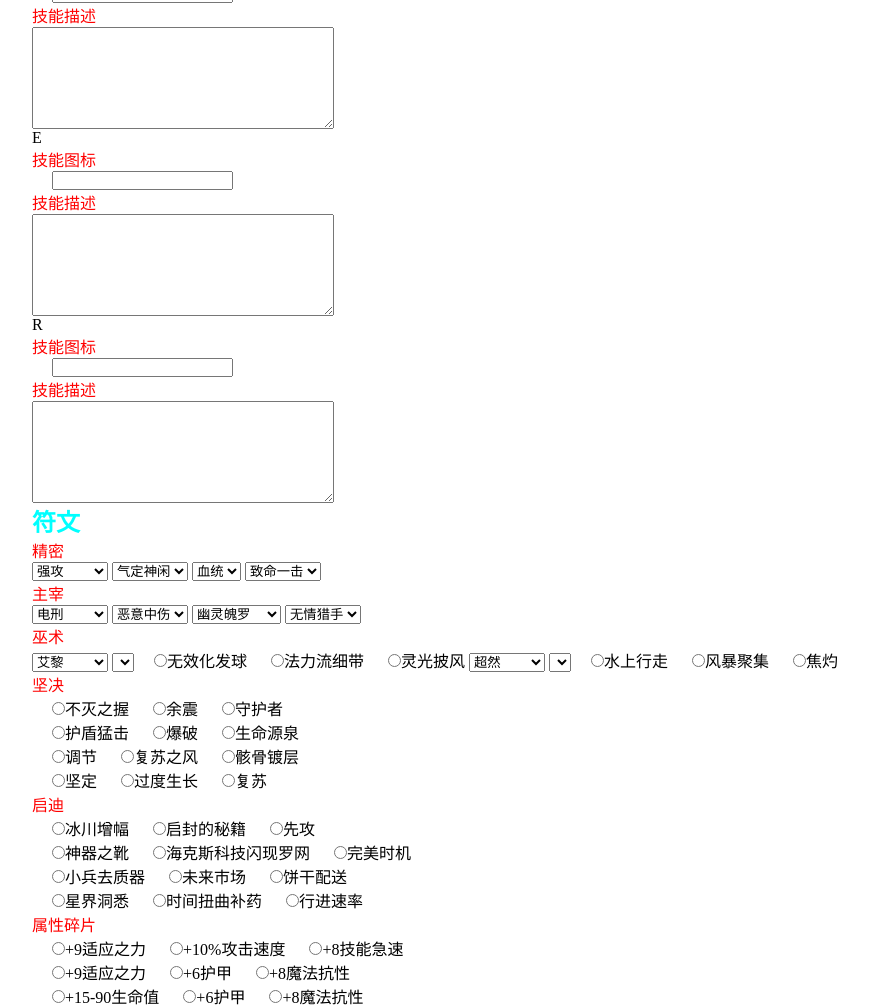
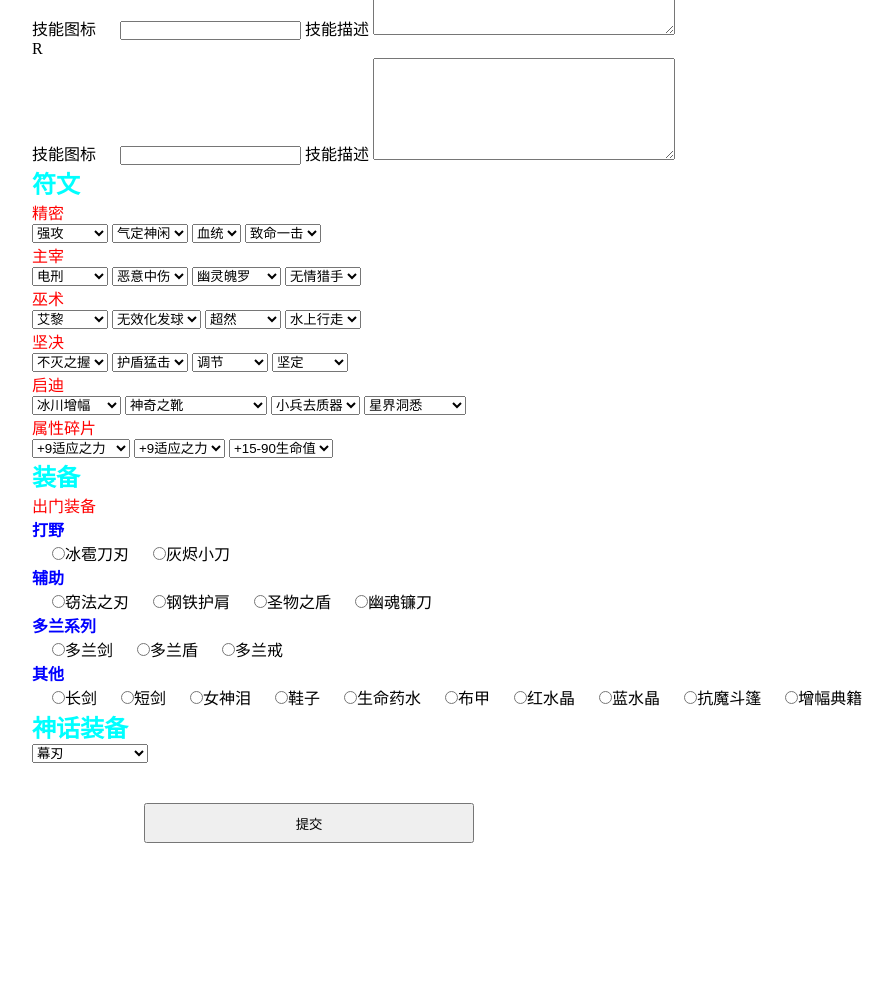
Before and after one commit to Sphinx-l/Sphinx-l.github.io, a plain HTML site: page 表单.html in a window 1280 px wide. Shown: the part 774-1781 px from the top of the page, without its empty margins (368-1261 px from the left). Drawn offline with Linux system fonts and the light colour scheme.

Commit message:
10-23
表单

```diff
--- a/表单.html
+++ b/表单.html
@@ -43,6 +43,9 @@
         width: 100%;
         height: 200px;
       }
+      textarea{
+        display:inline;
+      }
     </style>
   </head>
   <body>
@@ -65,33 +68,35 @@
         <br />
         P
         <br />
-        <p>技能图标</p>
+        技能图标
         <input type="text" />
-        <p>技能描述</p>
+        技能描述
         <textarea name="" id=""></textarea>
+        <br />
         Q
         <br />
-        <p>技能图标</p>
+        技能图标
         <input type="text" />
-        <p>技能描述</p>
+        技能描述
         <textarea name="" id=""></textarea>
-        W
+        <br />W
         <br />
-        <p>技能图标</p>
+        技能图标
         <input type="text" />
-        <p>技能描述</p>
+        技能描述
         <textarea name="" id=""></textarea>
-        E
+        <br />E
         <br />
-        <p>技能图标</p>
+        技能图标
         <input type="text" />
-        <p>技能描述</p>
+        技能描述
         <textarea name="" id=""></textarea>
+        <br />
         R
         <br />
-        <p>技能图标</p>
+        技能图标
         <input type="text" />
-        <p>技能描述</p>
+        技能描述
         <textarea name="" id=""></textarea>
       </li>
       <li>
@@ -148,9 +153,9 @@
           <option value="">相位猛冲</option>
         </select>
         <select>
-          <input type="radio" name="ws1" />无效化发球
-          <input type="radio" name="ws1" />法力流细带
-          <input type="radio" name="ws1" />灵光披风
+          <option value="">无效化发球</option>
+          <option value="">法力流细带</option>
+          <option value="">灵光披风</option>
         </select>
         <select>
           <option>超然</option>
@@ -159,68 +164,80 @@
         </select>
 
         <select>
-          <input type="radio" name="ws3" />水上行走
-          <input type="radio" name="ws3" />风暴聚集
-          <input type="radio" name="ws3" />焦灼
+          <option>水上行走</option>
+            <option>风暴聚集</option>
+              <option>焦灼</option>
         </select>
         <p>坚决</p>
-        <input type="radio" name="jj0" />不灭之握
-        <input type="radio" name="jj0" />余震
-        <input type="radio" name="jj0" />守护者
-        <br />
-        <input type="radio" name="jj1" />护盾猛击
-        <input type="radio" name="jj1" />爆破
-        <input type="radio" name="jj1" />生命源泉
-        <br />
-        <input type="radio" name="jj2" />调节
-        <input type="radio" name="jj2" />复苏之风
-        <input type="radio" name="jj2" />骸骨镀层
-        <br />
-        <input type="radio" name="jj3" />坚定
-        <input type="radio" name="jj3" />过度生长
-        <input type="radio" name="jj3" />复苏
+        <select>
+          <option>不灭之握</option>
+          <option>守护者</option>
+          <option>余震</option>
+        </select>
+        <select>
+          <option>护盾猛击</option>
+          <option>爆破</option>
+          <option>生命源泉</option>
+        </select>
+        <select>
+          <option>调节</option>
+          <option>复苏之风</option>
+          <option>骸骨镀层</option>
+        </select>
+        <select>
+          <option>坚定</option>
+          <option>过度生长</option>
+          <option>复苏</option>
+        </select>
         <p>启迪</p>
-        <input type="radio" name="qd0" />冰川增幅
-        <input type="radio" name="qd0" />启封的秘籍
-        <input type="radio" name="qd0" />先攻
-        <br />
-        <input type="radio" name="qd1" />神器之靴
-        <input type="radio" name="qd1" />海克斯科技闪现罗网
-        <input type="radio" name="qd1" />完美时机
-        <br />
-        <input type="radio" name="qd2" />小兵去质器
-        <input type="radio" name="qd2" />未来市场
-        <input type="radio" name="qd2" />饼干配送
-        <br />
-        <input type="radio" />星界洞悉 <input type="radio" />时间扭曲补药
-        <input type="radio" />行进速率
-        <br />
+        <select>
+          <option>冰川增幅</option>
+          <option>启封的秘籍</option>
+          <option>先攻</option>
+        </select>
+        <select>
+          <option>神奇之靴</option>
+          <option>海克斯科技闪现罗网</option>
+          <option>完美时机</option>
+        </select>
+        <select>
+          <option>小兵去质器</option>
+          <option>未来市场</option>
+          <option>饼干配送</option>
+        </select>
+        <select>
+          <option>星界洞悉</option>
+          <option>时间扭曲补药</option>
+          <option>行进速率</option>
+        </select>
         <p>属性碎片</p>
-        <input type="radio" name="sxsp0" />+9适应之力
-        <input type="radio" name="sxsp0" />+10%攻击速度
-        <input type="radio" name="sxsp0" />+8技能急速
-        <br />
-
-        <input type="radio" name="sxsp1" />+9适应之力
-        <input type="radio" name="sxsp1" />+6护甲
-        <input type="radio" name="sxsp1" />+8魔法抗性
-        <br />
-        <input type="radio" name="sxsp2" />+15-90生命值
-        <input type="radio" name="sxsp2" />+6护甲
-        <input type="radio" name="sxsp2" />+8魔法抗性
-        <br />
+        <select>
+          <option>+9适应之力</option>
+          <option>+10攻击速率</option>
+          <option>+8技能急速</option>
+        </select>
+        <select>
+          <option>+9适应之力</option>
+          <option>+6护甲</option>
+          <option>+8魔法抗性</option>
+        </select>
+        <select>
+          <option>+15-90生命值</option>
+          <option>+6护甲</option>
+          <option>+8魔法抗性</option>
+        </select>
       </li>
       <li>
         <strong>装备</strong>
         <p>出门装备</p>
         <p style="color: blue; font-weight: 700">打野</p>
-        <option>冰雹刀刃</option>
-        灰烬小刀
+        <input type="radio">冰雹刀刃
+        <input type="radio">灰烬小刀
         <p style="color: blue; font-weight: 700">辅助</p>
-        <option>窃法之刃</option>
-        钢铁护肩
-        <option>圣物之盾</option>
-        幽魂镰刀
+        <input type="radio">窃法之刃
+        <input type="radio">钢铁护肩
+        <input type="radio">圣物之盾
+        <input type="radio">幽魂镰刀
         <p style="color: blue; font-weight: 700">多兰系列</p>
         <input type="radio" />多兰剑 <input type="radio" />多兰盾
         <input type="radio" />多兰戒
@@ -230,8 +247,9 @@
         <input type="radio" />生命药水 <input type="radio" />布甲
         <input type="radio" />红水晶 <input type="radio" />蓝水晶
         <input type="radio" />抗魔斗篷 <input type="radio" />增幅典籍
-        <input type="radio" />萃取 <input type="radio" />治疗宝珠
-        <input type="radio" />仙女护符 神话装备
+        <br>
+        <strong>神话装备</strong>
+        <br>
         <select>
           <option>幕刃</option>
           <option>星蚀</option>
@@ -262,7 +280,6 @@
         </select>
       </li>
     </form>
-
     <button>提交</button>
     <div class="end"></div>
     <script>
```
Also changed, not shown: index.html (+1 -1 lines).
